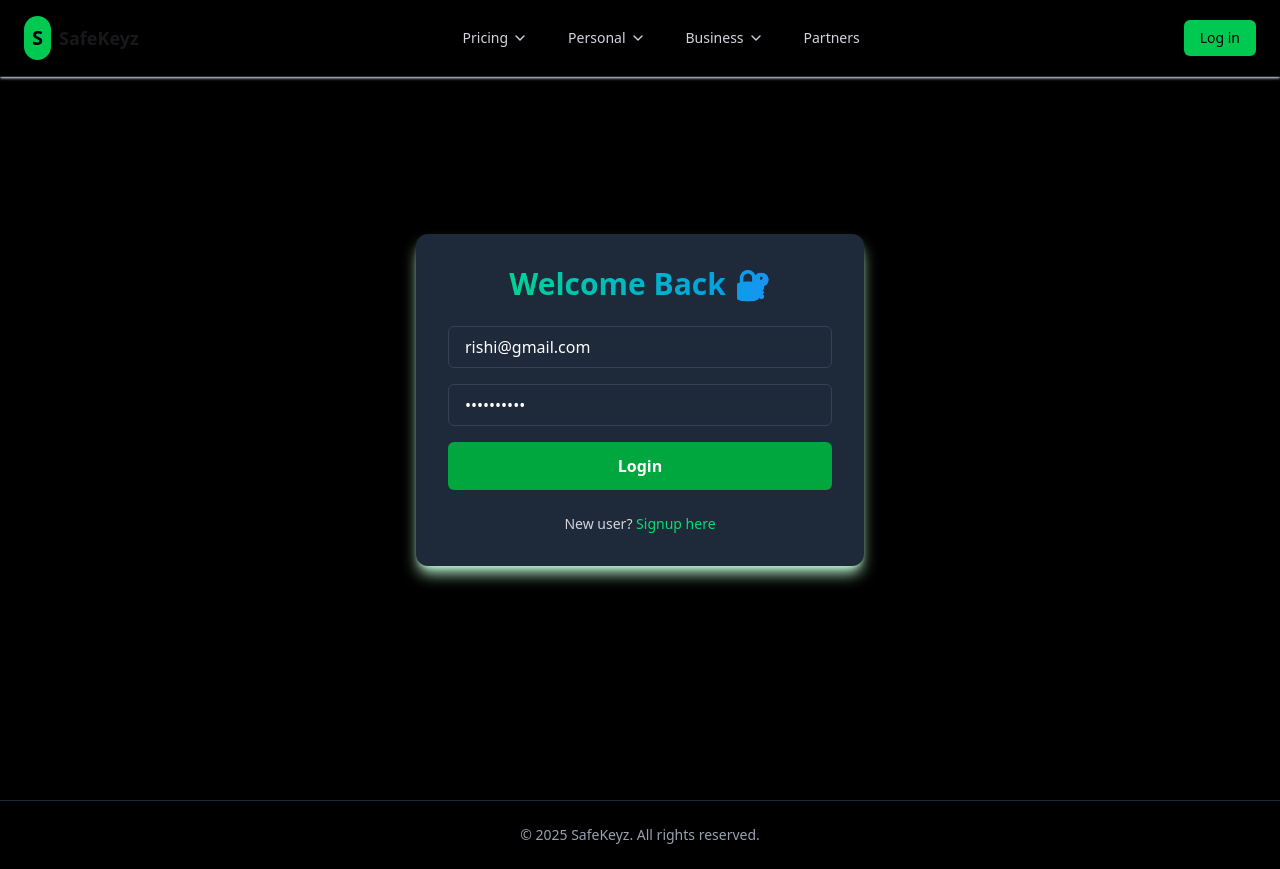
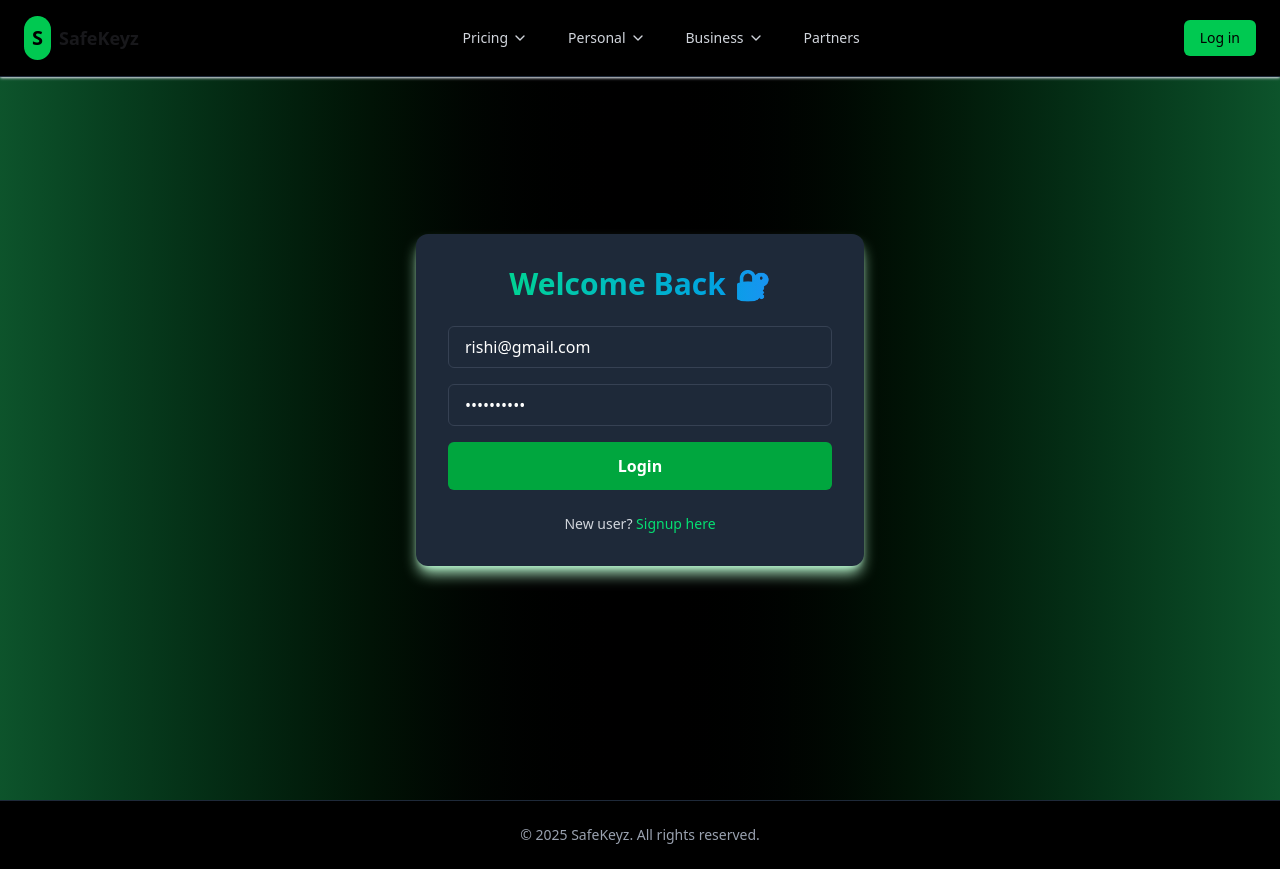
Before and after one commit to rishipandey14/SafeKeyz-Frontend, a React (Vite) app: page /login in a window 1280 px wide. Built offline with nearby package versions, Linux system fonts and the light colour scheme.

Commit message:
changed UI

```diff
--- a/package.json
+++ b/package.json
@@ -15,10 +15,11 @@
     "daisyui": "^5.0.35",
     "flowbite": "^3.1.2",
     "flowbite-react": "^0.11.7",
-    "framer-motion": "^12.14.0",
+    "framer-motion": "^12.15.0",
     "lucide-react": "^0.503.0",
     "react": "^19.0.0",
     "react-dom": "^19.0.0",
+    "react-icons": "^5.5.0",
     "react-redux": "^9.2.0",
     "react-router-dom": "^7.5.1",
     "redux-persist": "^6.0.0"
--- a/src/Components/Body.jsx
+++ b/src/Components/Body.jsx
@@ -7,7 +7,7 @@ const Body = () => {
   return (
     <div className="min-h-screen flex flex-col">
       <NavBar /> {/* Optional */}
-      <main className="min-h-screen bg-black text-gray-200">
+      <main className="min-h-screen bg-gradient-to-r from-green-900 via-black to-green-900 text-gray-200">
         <Outlet /> {/* This renders Feed, Login, etc. */}
       </main>
       <Footer />
--- a/src/Components/HomePage.jsx
+++ b/src/Components/HomePage.jsx
@@ -7,7 +7,7 @@ const HomePage = () => {
     <div className="flex-grow">
       <Banner />
 
-      <section className="py-20 px-6 bg-black text-white">
+      <section className="py-20 px-6  text-white">
         <div className="max-w-7xl mx-auto text-center">
           <h1 className="text-4xl md:text-5xl font-bold mb-6">Take control of your digital security<br />with our password manager</h1>
           <p className="text-gray-400 mb-8 max-w-2xl mx-auto text-lg">
--- a/src/Components/Login.jsx
+++ b/src/Components/Login.jsx
@@ -70,7 +70,7 @@ const Login = () => {
   }, [userData, navigate]);
 
   return (
-    <div className="min-h-screen flex items-center justify-center bg-black px-4 py-12">
+    <div className="min-h-screen flex items-center justify-center  px-4 py-12">
       <div className="bg-gray-800 text-white w-full max-w-md p-8 rounded-xl shadow-lg transition-all shadow-green-200">
         <h2 className="text-3xl font-bold text-center mb-6 bg-gradient-to-r from-green-400 to-blue-500 text-transparent bg-clip-text">
           {isLoginForm ? "Welcome Back 🔐" : "Create Account"}
```
Also changed, not shown: 1 other file (tests, documents, lock files or other folders).
